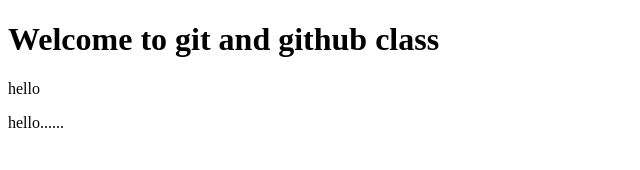
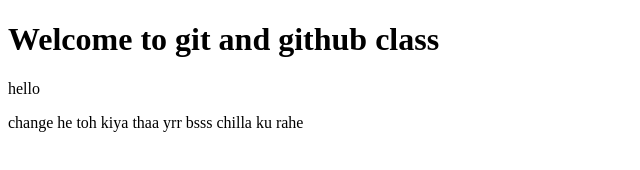
Before and after one commit to ddangi01/deepa, a plain HTML site: page index.html in a window 1280 px wide. Shown: the whole page, without its empty margins (0-640 px from the left). Drawn offline with Linux system fonts and the light colour scheme.

Commit message:
Update index.html

```diff
--- a/index.html
+++ b/index.html
@@ -8,6 +8,6 @@
 <body>
     <h1>Welcome to git and github class</h1>
     <p>hello</p>
-   hello......
+   change he toh kiya thaa yrr bsss chilla ku rahe
 </body>
 </html>
```
